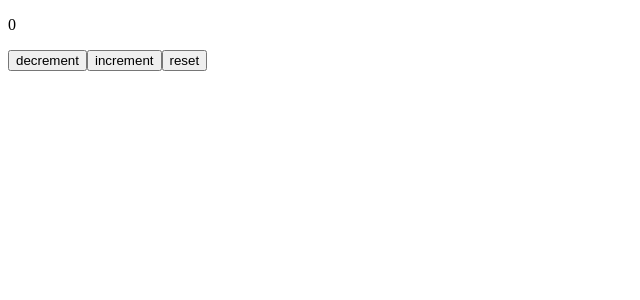
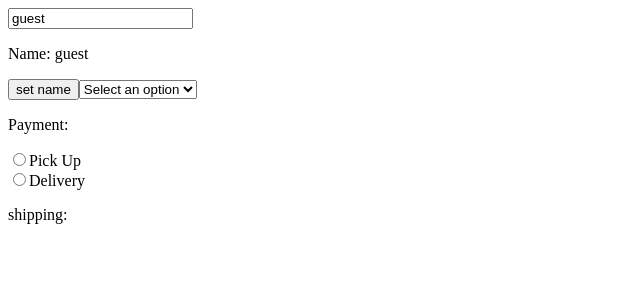
Before and after one commit to jamesCarl1204/learning-react, a React (Vite) app: page / in a window 1280 px wide. Shown: the top 300 px of the page, without its empty margins (0-640 px from the left). Built offline with nearby package versions, Linux system fonts and the light colour scheme.

Commit message:
onChange event handler

```diff
--- a/src/App.jsx
+++ b/src/App.jsx
@@ -1,11 +1,11 @@
 
-import MyComponent from './MyComponent'
+import MyComponent from './MyComponent.jsx'
 import Counter from './Counter.jsx'
 
 function App() {
   return(
     <>
-    <Counter/>
+    <MyComponent/>
     </>
   )
 }
--- a/src/Counter.jsx
+++ b/src/Counter.jsx
@@ -1,7 +1,7 @@
 import React, {useState} from 'react';
 
 function Counter() {
-    const [count, setCount] = useState(0);
+    const [count, setCount] = useState(1);
 
 
     const increment = () => {
--- a/src/MyComponent.jsx
+++ b/src/MyComponent.jsx
@@ -2,15 +2,54 @@ import React, {useState} from 'react'
 
 function MyComponent() {
 
-    let [name, setName] = useState();
+    let [name, setName] = useState("guest");
 
-    const updateName = () => {
-        setName("carl")
-        console.log(name)
+    let [payment, setPayment] = useState("")
+
+    let [shipping, setShipping] = useState("")
+
+    function handleNameChange(event) {
+        setName(event.target.value)
     }
+
+    function handlePaymentChange(event) {
+        setPayment(event.target.value)
+    }
+
+    function handleShippingChange(event) {
+        setShipping(event.target.value)
+    }
+
+
     return(<div>
+        <input value={name} onChange={handleNameChange}/>
         <p>Name: {name}</p>
-        <button onClick={updateName}>set name</button>
+        <button onClick={setName}>set name</button>
+
+
+
+        <select value={payment} onChange={setPayment}>
+          <option value="">Select an option</option>
+          <option value="Visa">Visa</option>
+          <option value="Gcash">Gcash</option>
+          <option value="giftCard">giftCard</option>
+        </select>
+        <p>Payment: {payment}</p>
+
+        <label>
+            <input type="radio" value="Pick Up"
+                    checked={shipping === "Pick Up"}
+                    onChange={handleShippingChange}
+                    />
+                    Pick Up
+        </label><br/>
+        <label>
+            <input type="radio" value="Delivery"
+                   checked={shipping=== "Delivery"}
+                   onChange={handleShippingChange}/>
+                   Delivery
+        </label>
+        <p>shipping: {shipping}</p>
     </div>)
 }
 
```
